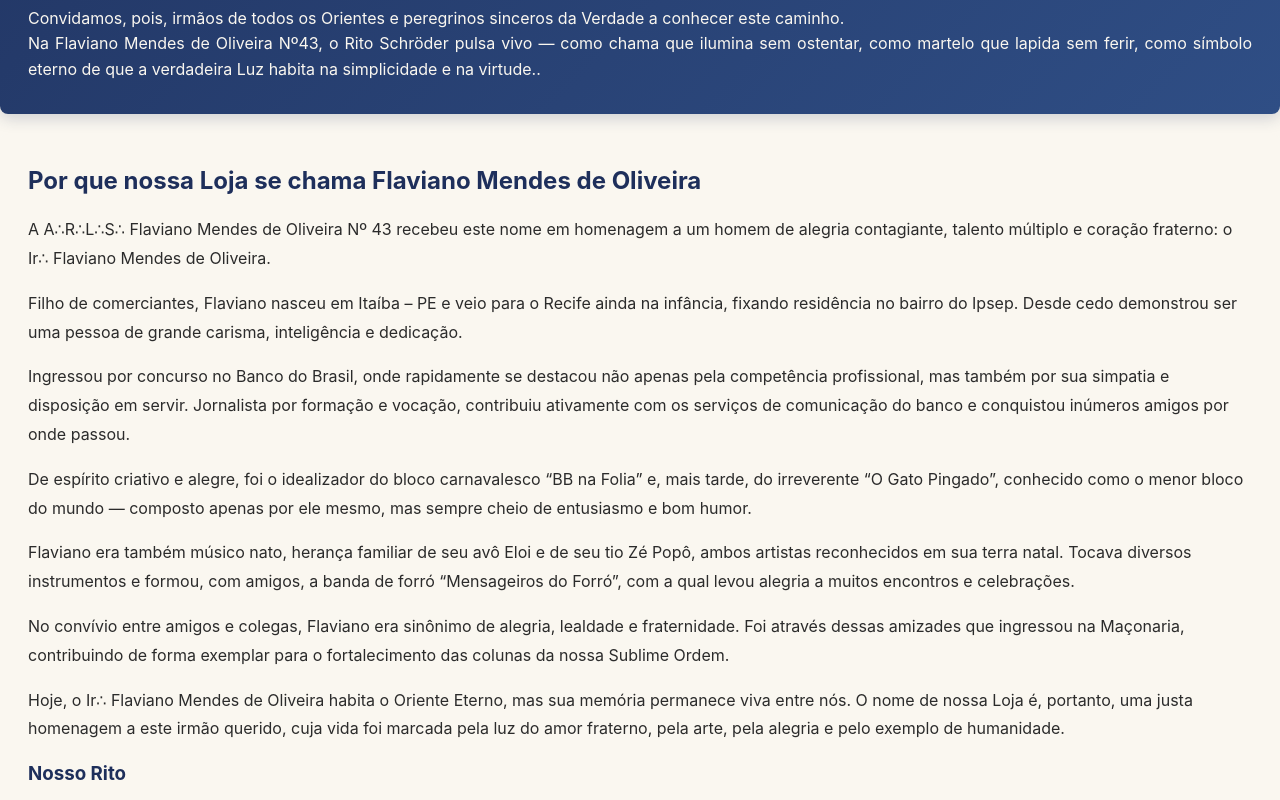
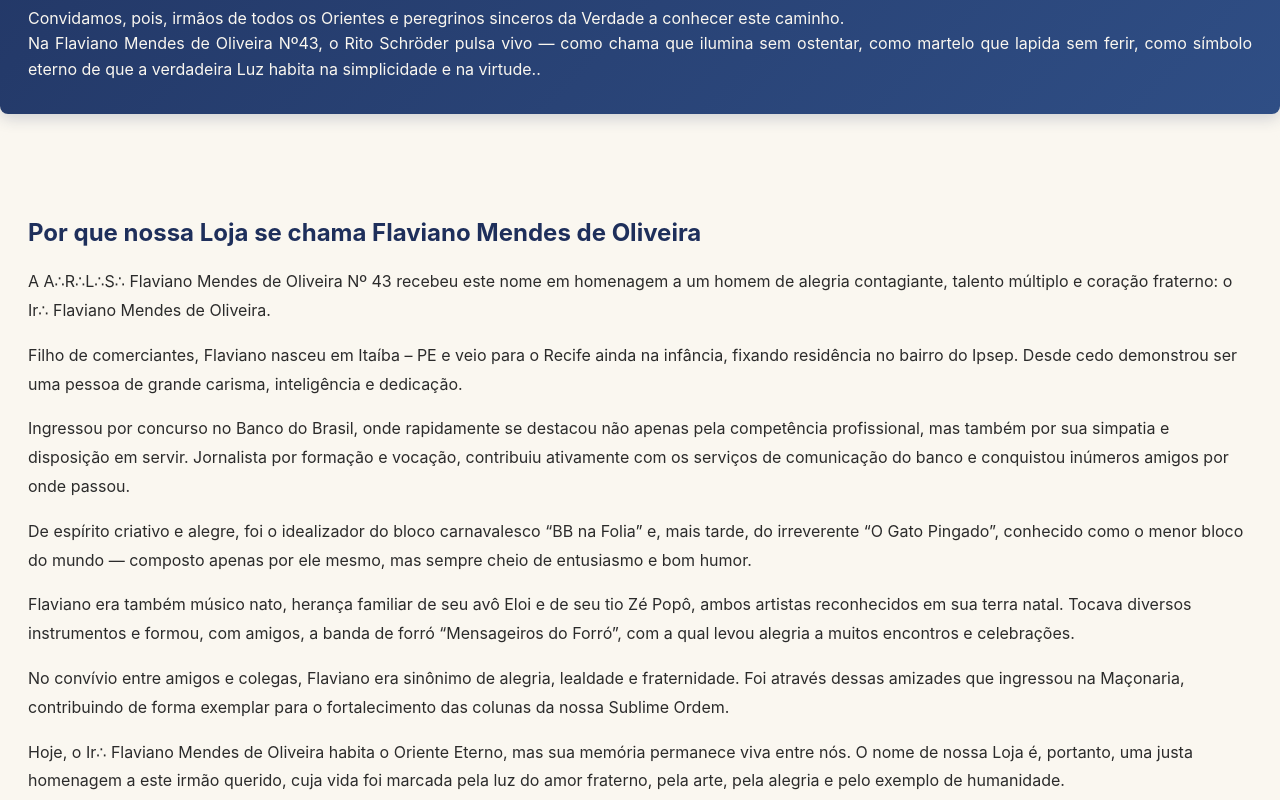
Before and after one commit to alamy/app-fmo, a React (Create React App) app: page / in a window 1280 px wide. Shown: the part 1460-2260 px from the top of the page. Built offline with nearby package versions, Linux system fonts and the light colour scheme.

Commit message:
ajuste de Padding

```diff
--- a/src/pages/inicio/index.jsx
+++ b/src/pages/inicio/index.jsx
@@ -142,7 +142,7 @@ function Inicio() {
             Na Flaviano Mendes de Oliveira Nº43, o Rito Schröder pulsa vivo — como chama que ilumina sem ostentar, como martelo que lapida sem ferir, como símbolo eterno de que a verdadeira Luz habita na simplicidade e na virtude..</p>
         </div>
       </section>
-      <section className="about" id="historia">
+      <section className="about" id="historia" style={{ paddingTop: 84 }}>
         <h2>Por que nossa Loja se chama Flaviano Mendes de Oliveira</h2>
         <p>
           A A∴R∴L∴S∴ Flaviano Mendes de Oliveira Nº 43 recebeu este nome em homenagem a um homem de alegria contagiante, talento múltiplo e coração fraterno: o Ir∴ Flaviano Mendes de Oliveira.
@@ -165,7 +165,7 @@ function Inicio() {
         <p>
           Hoje, o Ir∴ Flaviano Mendes de Oliveira habita o Oriente Eterno, mas sua memória permanece viva entre nós. O nome de nossa Loja é, portanto, uma justa homenagem a este irmão querido, cuja vida foi marcada pela luz do amor fraterno, pela arte, pela alegria e pelo exemplo de humanidade.
         </p>
-        <h3>Nosso Rito</h3>
+        {/* <h3>Nosso Rito</h3>
         <p>
           Rito Schröder (em alemão: Schrödersche Lehrart). Este é um ritual maçônico utilizado por várias lojas na Alemanha. Criado por Friedrich Ulrich Ludwig Schröder e submetido aos Mestres de Hamburgo em 29 de junho de 1801, que o adotaram por unanimidade, desde logo, conquistou numerosas Lojas em toda a Alemanha e em outros países, onde passou a ser praticado, principalmente, por maçons de origem alemã e logo recebeu o cognome de seu fundador, rito schröder.
         </p>
@@ -174,7 +174,7 @@ function Inicio() {
         </p>
         <p>
           Schröder se baseou em manuscritos ingleses tais como "Três batidas distintas" e "Maçonaria dissecada". Estudou vários ritos europeus e aboliu os chamados altos graus, aproximando-se da filosofia dos Modernos. Schröder e sua comissão ritualística obtiveram grande aceitação da maçonaria alemã ao seu rito, de caráter humanista e rara beleza.
-        </p>
+        </p> */}
       </section>
 
       <section id="rito" style={{scrollMarginTop: '80px'}}>
```
